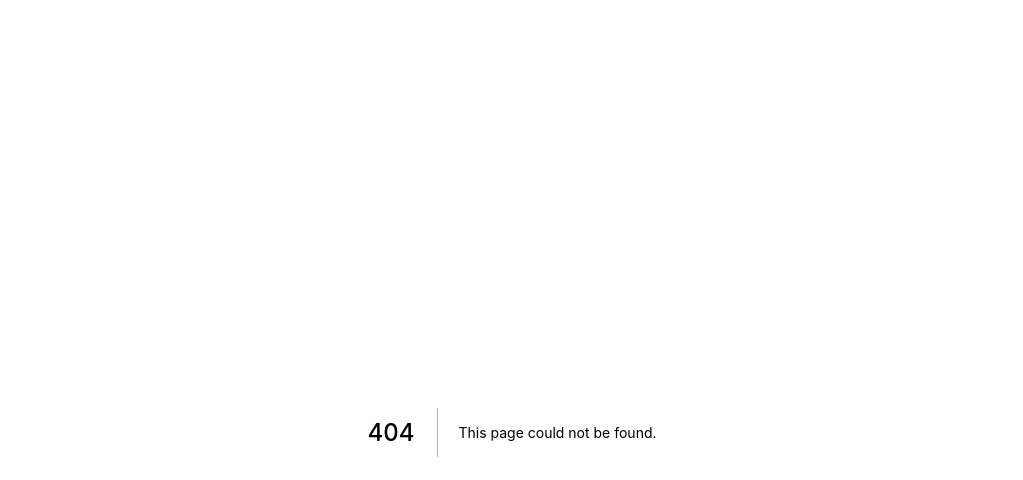
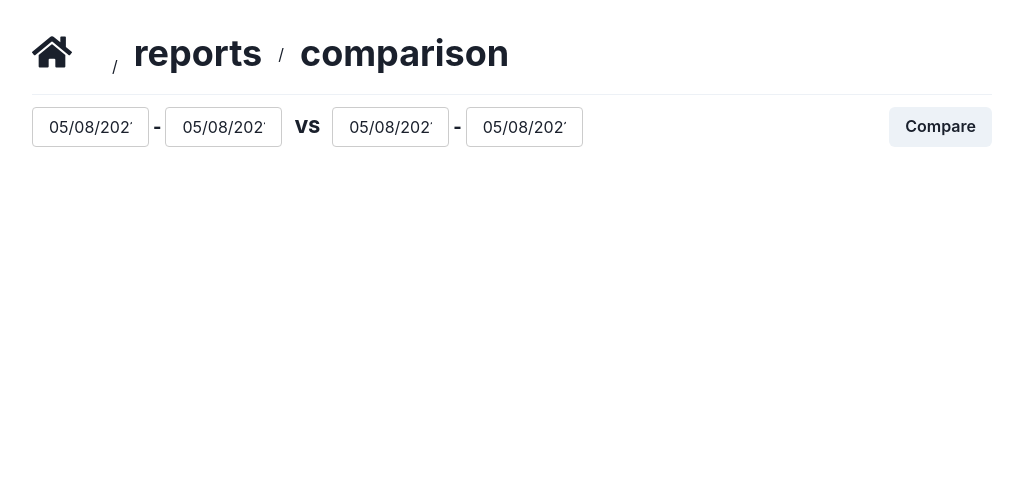
Before and after one commit to Vicorhe/finance_tracker, a Next.js app: page /1/reports/comparison in a window 1280 px wide. Before the commit this address had no page. Shown: the top 480 px of the page, without its empty margins (128-1151 px from the left). Built offline with nearby package versions, Linux system fonts and the light colour scheme.

Commit message:
added comparison boilerplate

```diff
--- a/components/MakeComparisonModal.js
+++ b/components/MakeComparisonModal.js
@@ -1,4 +1,6 @@
-import { useState } from 'react'
+import { useContext, useState } from 'react'
+import { useRouter } from 'next/router'
+import { UserContext } from "../context"
 import moment from 'moment';
 import DatePicker from './DatePicker'
 import {
@@ -16,7 +18,10 @@ import {
   Box
 } from "@chakra-ui/react"
 
+
 export default function MakeComparisonModal({ primaryFromDate, primaryToDate }) {
+  const router = useRouter()
+  const { user } = useContext(UserContext)
   const { isOpen, onOpen, onClose } = useDisclosure(
     {
       onClose: () => {
@@ -46,6 +51,7 @@ export default function MakeComparisonModal({ primaryFromDate, primaryToDate })
       onClose()
       // const json = await res.json()
       // if (!res.ok) throw Error(json.message)
+      router.push(`/${user.name}/reports/comparison`)
     } catch (e) {
       throw Error(e.message)
     }
--- /dev/null
+++ b/pages/[username]/reports/comparison.js
@@ -0,0 +1,239 @@
+import { useContext, useState } from 'react'
+import { FaRegMoneyBillAlt } from "react-icons/fa";
+import axios from 'axios'
+import moment from 'moment'
+import { UserContext, PrimaryChartContext } from "../../../context"
+import Nav from '../../../components/Nav'
+import DatePicker from '../../../components/DatePicker'
+import PieChart from '../../../components/PieChart'
+import MakeComparisonModal from '../../../components/MakeComparisonModal'
+import {
+  Box,
+  Flex,
+  Spacer,
+  Heading,
+  Button,
+  Tabs,
+  TabList,
+  Tab,
+  TabPanels,
+  TabPanel,
+  Table, Thead, Tbody, Tr, Th, Td,
+  Icon,
+  Text
+} from "@chakra-ui/react"
+import Link from 'next/link'
+import utilStyles from '../../../styles/utils.module.scss'
+
+export default function Comparison() {
+  const [primaryFromDate, setPrimaryFromDate] = useState(new Date())
+  const [primaryToDate, setPrimaryToDate] = useState(new Date())
+  const [secondaryFromDate, setSecondaryFromDate] = useState(new Date())
+  const [secondaryToDate, setSecondaryToDate] = useState(new Date())
+  const { user } = useContext(UserContext)
+  const { setPrimaryChart } = useContext(PrimaryChartContext)
+  const breadcrumbs = [
+    { name: user.name, path: `/${user.name}` },
+    { name: "reports", path: `/${user.name}/reports` },
+    { name: "comparison", path: `/${user.name}/reports/comparison` }
+  ]
+
+  async function generateReport() {
+    // const formattedFromDate = moment(fromDate).format('YYYY-MM-DD')
+    // const formattedToDate = moment(toDate).format('YYYY-MM-DD')
+    // const res = await axios.post(`http://localhost:3000/api/report/areas`, {
+    //   user_id: user.id,
+    //   start_date: formattedFromDate,
+    //   end_date: formattedToDate
+    // });
+    // const areas_aggregate = res.data
+    // setPieChartData(areas_aggregate.filter(a => !a.input))
+    // setAreasAggregate(areas_aggregate)
+    // var sumInput = areas_aggregate.reduce(
+    //   (a, c) => {
+    //     if (!!c.input)
+    //       return a + parseFloat(c.value)
+    //     return a
+    //   }, 0)
+    // setTotalInput(sumInput)
+  }
+
+  function handleClick(a) {
+    // setPrimaryChart({
+    //   area: a,
+    //   from: moment(fromDate).format('YYYY-MM-DD'),
+    //   to: moment(toDate).format('YYYY-MM-DD')
+    // })
+  }
+
+  function ComparisonReportTable() {
+    // return (
+    //   <Table variant="simple" size="md">
+    //     <Thead>
+    //       <Tr>
+    //         <Th>Area</Th>
+    //         <Th isNumeric># Transactions</Th>
+    //         <Th isNumeric>Amount</Th>
+    //         <Th isNumeric>Percentage</Th>
+    //       </Tr>
+    //     </Thead>
+    //     <Tbody>
+    //       {areasAggregate.filter((a) => !!a.input)
+    //         .map((a) => (
+    //           <Tr
+    //             key={a.label}
+    //             onClick={() => handleClick(a.label)}
+    //           >
+    //             <Td alignItems="center">
+    //               <Icon
+    //                 as={FaRegMoneyBillAlt}
+    //                 color="#FFC527"
+    //                 mr={1}
+    //                 width={17}
+    //               />
+    //               <Link href={`/${user.name}/reports/breakdown`}>
+    //                 <Text className={utilStyles.hover_underline_animation}
+    //                   lineHeight={1.5}
+    //                   fontWeight="bold"
+    //                 >
+    //                   {a.id}
+    //                 </Text>
+    //               </Link>
+    //             </Td>
+
+    //             <Td isNumeric >
+    //               <Link href={`/${user.name}/reports/breakdown`}>
+    //                 <Text className={utilStyles.hover_underline_animation}
+    //                   lineHeight={1.5}
+    //                   fontWeight="bold"
+    //                 >
+    //                   {a.count}
+    //                 </Text>
+    //               </Link>
+    //             </Td>
+
+    //             <Td isNumeric textColor="#2d6a4f" fontWeight="bold">${-a.value}</Td>
+
+    //             <Td isNumeric textColor="#2d6a4f" fontWeight="extrabold">{getPercentage(a.value)}</Td>
+    //           </Tr>
+    //         ))}
+    //       {areasAggregate.filter((a) => !a.input)
+    //         .map((a) => (
+    //           <Tr
+    //             key={a.label}
+    //             onClick={() => handleClick(a.label)}
+    //           >
+    //             <Td>
+    //               <Link href={`/${user.name}/reports/breakdown`}>
+    //                 <Text className={utilStyles.hover_underline_animation}
+    //                   lineHeight={1.5}
+    //                   fontWeight="bold"
+    //                 >
+    //                   {a.id}
+    //                 </Text>
+    //               </Link>
+    //             </Td>
+
+    //             <Td isNumeric >
+    //               <Link href={`/${user.name}/reports/breakdown`}>
+    //                 <Text className={utilStyles.hover_underline_animation}
+    //                   lineHeight={1.5}
+    //                   fontWeight="bold"
+    //                 >
+    //                   {a.count}
+    //                 </Text>
+    //               </Link>
+    //             </Td>
+
+    //             <Td isNumeric textColor="#9d0208" fontWeight="bold">${a.value}</Td>
+
+    //             <Td isNumeric textColor="#9d0208" fontWeight="extrabold">{getPercentage(-a.value)}</Td>
+    //           </Tr>
+    //         ))}
+    //     </Tbody>
+    //   </Table>
+    // )
+  }
+
+  return (
+    <Box className={utilStyles.page}>
+      <Nav breadcrumbs={breadcrumbs}>
+      </Nav>
+      <Flex alignItems="center" pt="3">
+        <Box width="117px">
+          <DatePicker
+            id="primaryFromDate"
+            selectedDate={primaryFromDate}
+            onChange={d => setPrimaryFromDate(d)}
+            showPopperArrow={true}
+          />
+        </Box>
+        <Heading fontSize="lg" px="1" fontWeight="extrabold">-</Heading>
+        <Box width="117px">
+          <DatePicker
+            id="primaryToDate"
+            selectedDate={primaryToDate}
+            onChange={d => setPrimaryToDate(d)}
+            showPopperArrow={true}
+          />
+        </Box>
+        <Heading fontSize="lg" px="3" fontWeight="extrabold">VS</Heading>
+        <Box width="117px">
+          <DatePicker
+            id="secondaryFromDate"
+            selectedDate={secondaryFromDate}
+            onChange={d => setSecondaryFromDate(d)}
+            showPopperArrow={true}
+          />
+        </Box>
+        <Heading fontSize="lg" px="1" fontWeight="extrabold">-</Heading>
+        <Box width="117px">
+          <DatePicker
+            id="secondaryToDate"
+            selectedDate={secondaryToDate}
+            onChange={d => setSecondaryToDate(d)}
+            showPopperArrow={true}
+          />
+        </Box>
+        <Spacer />
+        <Button
+          ml={3}
+          onClick={generateReport}
+        >
+          Compare
+        </Button>
+      </Flex>
+
+      {/* {
+        areasAggregate.length > 0 &&
+        <Tabs
+          size="md"
+          variant="line"
+          align="center"
+          py={4}
+        >
+          <TabList>
+            <Tab>Overview</Tab>
+            <Tab>Details</Tab>
+          </TabList>
+          <TabPanels
+            height="67vh"
+            overflow="scroll"
+          >
+            <TabPanel height="67vh">
+              <PieChart
+                data={pieChartData}
+                fromDate={moment(fromDate).format('YYYY-MM-DD')}
+                toDate={moment(toDate).format('YYYY-MM-DD')}
+              />
+            </TabPanel>
+            <TabPanel>
+              <SpendingReportTable />
+            </TabPanel>
+          </TabPanels>
+        </Tabs>
+      } */}
+
+    </Box>
+  )
+}
--- a/pages/[username]/reports/index.js
+++ b/pages/[username]/reports/index.js
@@ -167,7 +167,7 @@ export default function Reports() {
       </Nav>
       <Flex alignItems="center" pt="3">
         <Heading fontSize="lg" pr="3" fontWeight="extrabold">FROM</Heading>
-        <Box width="167px">
+        <Box width="117px">
           <DatePicker
             id="fromDate"
             selectedDate={fromDate}
@@ -176,7 +176,7 @@ export default function Reports() {
           />
         </Box>
         <Heading fontSize="lg" px="3" fontWeight="extrabold">TO</Heading>
-        <Box width="167px">
+        <Box width="117px">
           <DatePicker
             id="toDate"
             selectedDate={toDate}
@@ -189,7 +189,7 @@ export default function Reports() {
           ml={3}
           onClick={generateReport}
         >
-          Generate Report
+          Generate Spending Report
         </Button>
       </Flex>
 
```
